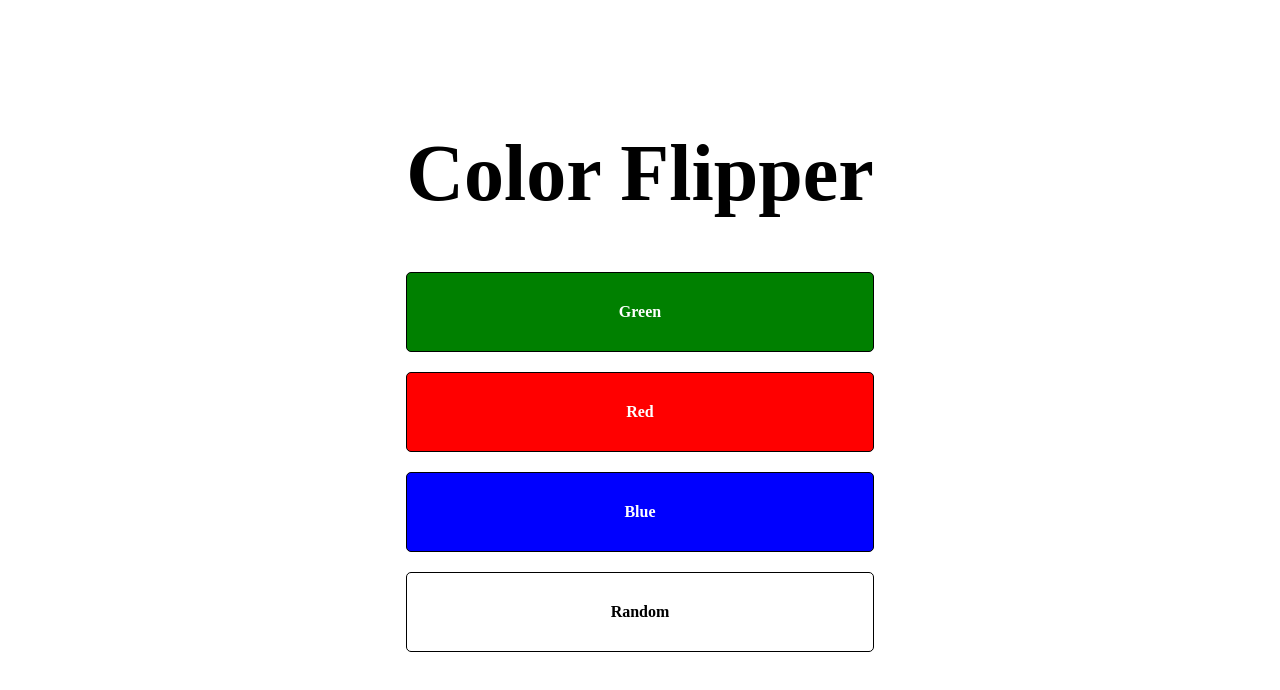
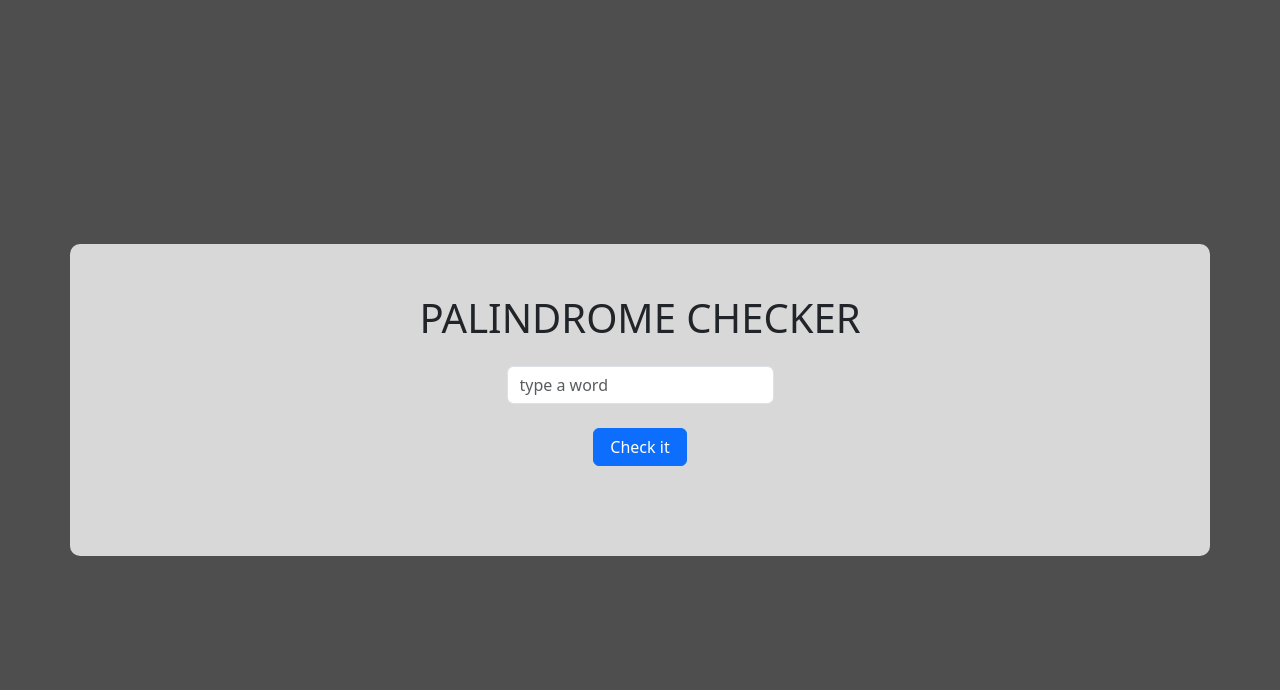
Before and after one commit to GiorgioDordo/mini-projects, a plain HTML site: page index.html in a window 1280 px wide. Drawn offline with nearby package versions, Linux system fonts and the light colour scheme.

Commit message:
Rename project to Palindrome Checker and implement palindrome checking functionality

```diff
--- a/index.html
+++ b/index.html
@@ -4,23 +4,23 @@
 <head>
     <meta charset="UTF-8">
     <meta name="viewport" content="width=device-width, initial-scale=1.0">
-    <title>Mini Projects</title>
+    <title>Palindrome Checker</title>
+    <link href="https://cdn.jsdelivr.net/npm/bootstrap@5.3.3/dist/css/bootstrap.min.css" rel="stylesheet"
+        integrity="sha384-QWTKZyjpPEjISv5WaRU9OFeRpok6YctnYmDr5pNlyT2bRjXh0JMhjY6hW+ALEwIH" crossorigin="anonymous">
     <link rel="stylesheet" href="style.css">
 </head>
 
 <body>
-    <div class="container">
-        <h1>Color Flipper</h1>
-
-        <div class="container-btns">
-            <div class="button" type="button" id="green"><Strong>Green</Strong></div>
-            <div class="button" type="button" id="red"><strong>Red</strong></div>
-            <div class="button" type="button" id="blue"><strong>Blue</strong></div>
-            <div class="button" type="button" id="random"><strong>Random</strong></div>
+    <div class="container d-flex flex-column align-items-center">
+        <h1 class="mb-4">PALINDROME CHECKER</h1>
+        <div class="mb-4">
+            <input class="form-control" id="input" type="text" placeholder="type a word">
         </div>
+        <button class="btn btn-primary px-3 mb-4" onclick="check()">Check it</button>
+        <div id="result"></div>
+        </p>
+        <script src="script.js"></script>
     </div>
 </body>
 
-<script src="script.js"></script>
-
 </html>
--- a/script.js
+++ b/script.js
@@ -1,40 +1,24 @@
-const body = document.getElementsByTagName("body")[0];
-const button = document.querySelectorAll("button");
-const green = document.getElementById("green");
-const red = document.getElementById("red");
-const blue = document.getElementById("blue");
-const random = document.getElementById("random");
+const input = document.getElementById("input");
+const result = document.getElementById("result");
 
-function setColor(name) {
-    body.style.backgroundColor = name;
+// split mi divide la stringa per singoli oggetti e me li mette in un array
+// reverse mi inverte gli ordini degli oggetti nell'array
+// join mi riunisce gli oggetti in un unica stringa
+function reverseString(str) {
+    return str.split("").reverse().join("");
 }
 
-function randomColor() {
-    const red = Math.round(Math.random() * 255);
-    const green = Math.round(Math.random() * 255);
-    const blue = Math.round(Math.random() * 255);
+function check() {
+    const value = input.value;
+    const reverse = reverseString(value);
 
-    const color = `rgb(${red},${green},${blue})`;
+    if (value == "") {
+        result.innerHTML = `<h2 class="text-danger-emphasis">PLEASE ENTER A VALUE</h2>`
+    } else if (reverse == value) {
+        result.innerHTML = `<h2 class="text-success">IT IS PALINDROME</h2>`;
+    } else {
+        result.innerHTML = `<h2 class="text-danger">IT IS NOT PALINDROME</h2>`;
+    }
 
-    body.style.backgroundColor = color;
+    input.value = "";
 }
-
-
-green.addEventListener("click", () => {
-    setColor("green");
-})
-
-red.addEventListener("click", () => {
-    setColor("red");
-})
-
-blue.addEventListener("click", () => {
-    setColor("blue");
-})
-
-random.addEventListener("click", () => {
-    randomColor();
-})
-
-// in alternativa agli addEventListener potevo utilizzare onclick direttamente sull'html,
-// ed asseggnare ad ogni elemento la propria funzione
--- a/style.css
+++ b/style.css
@@ -1,49 +1,24 @@
 body {
+    background-color: rgb(78, 78, 78);
+    margin: 0;
+    padding: 0;
     box-sizing: border-box;
-    padding: 0;
-    margin: 0;
-    width: 100vw;
     height: 100vh;
     display: flex;
-    flex-direction: column;
     align-items: center;
-    justify-content: center;
 }
 
 .container {
-    max-width: 1400px;
+    background-color: rgb(216, 216, 216);
+    padding: 50px;
+    border-radius: 10px;
+}
+
+input {
+    margin-right: 10px;
+    border-radius: 5px;
+}
+
+#result {
     text-align: center;
 }
-
-h1 {
-    margin-top: 0;
-    font-size: 5rem;
-}
-
-#green {
-    background-color: green;
-}
-
-#red {
-    background-color: red;
-}
-
-#blue {
-    background-color: blue;
-}
-
-.button {
-    padding: 30px 100px;
-    display: flex;
-    align-items: center;
-    justify-content: center;
-    color: white;
-    border: 1px solid black;
-    border-radius: 5px;
-    margin-bottom: 20px;
-}
-
-#random {
-    color: black;
-    background-color: white;
-}
--- /dev/null
+++ b/styles/style.css
@@ -0,0 +1,91 @@
+body {
+    box-sizing: border-box;
+    padding: 0;
+    margin: 0;
+    background-color: olive;
+    width: 100vw;
+    height: 100vh;
+    display: flex;
+    flex-direction: column;
+    align-items: center;
+    justify-content: center;
+}
+
+.container {
+    display: block;
+    margin: auto;
+    text-align: center;
+    font-size: 1.4rem;
+}
+
+.row {
+    display: flex;
+    flex-wrap: wrap;
+}
+
+h1 {
+    margin-top: 0;
+}
+
+#green {
+    background-color: green;
+}
+
+#red {
+    background-color: red;
+}
+
+#blue {
+    background-color: blue;
+}
+
+.col {
+    flex-basis: 50%;
+    display: flex;
+}
+
+.left {
+    justify-content: end;
+}
+
+.right {
+    justify-content: start;
+}
+
+.button {
+    margin: 20px;
+    height: 200px;
+    width: 200px;
+    display: flex;
+    align-items: center;
+    justify-content: center;
+    color: white;
+    border: 1px solid black;
+    border-radius: 5px;
+    font-size: 1.5rem;
+}
+
+.button:hover {
+    cursor: pointer;
+}
+
+#random {
+    color: black;
+    background-color: white;
+}
+
+@media screen and (max-width: 500px) {
+
+    .button {
+        height: 150px;
+        width: 150px;
+    }
+}
+
+@media screen and (max-width: 500px) {
+
+    .button {
+        height: 100px;
+        width: 100px;
+    }
+}
```
Also changed, not shown: js/flipper.js (added, +40 -0 lines), views/flipper.html (added, +34 -0 lines).
